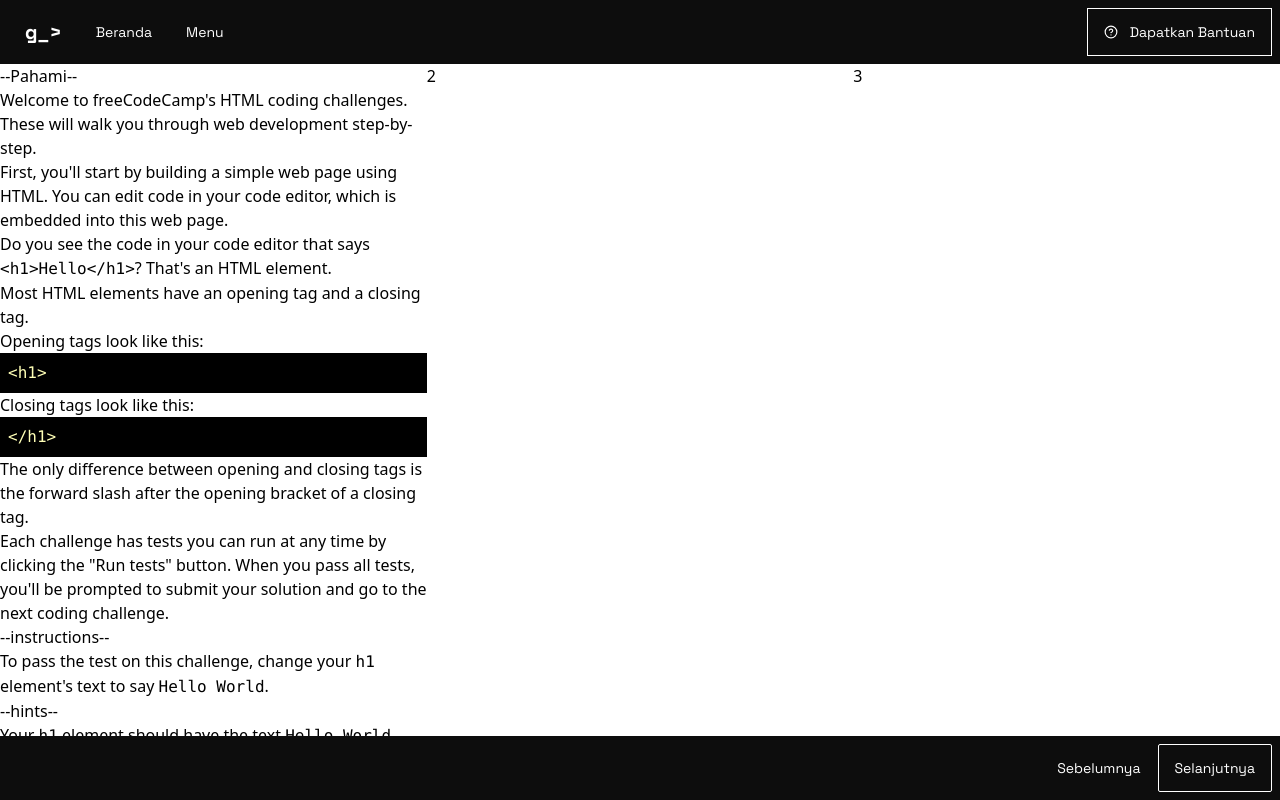
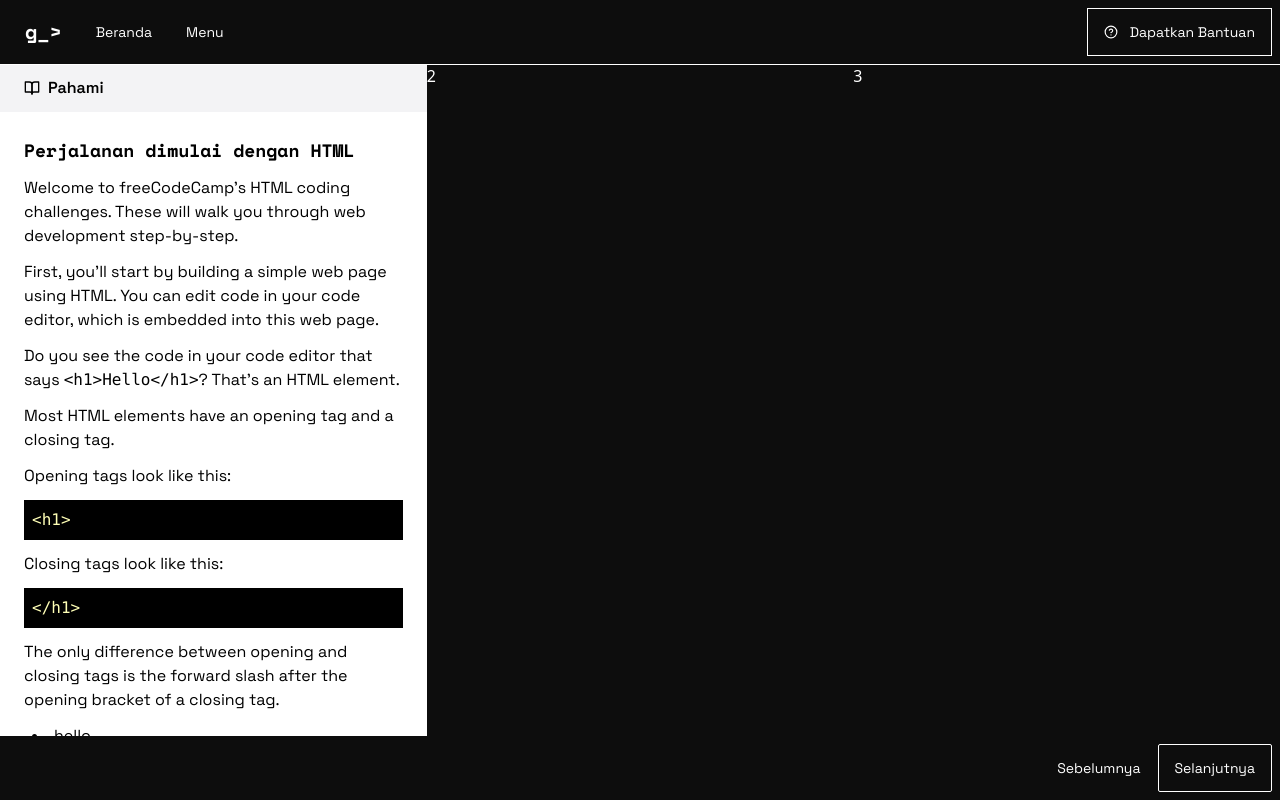
Before and after one commit to ngodingorg/ngodingorg-archive, a Next.js app: page / in a window 1280 px wide. Built offline with nearby package versions, Linux system fonts and the light colour scheme.

Commit message:
feat(md): customize md

```diff
--- a/components/navigations/CourseNavBar.tsx
+++ b/components/navigations/CourseNavBar.tsx
@@ -4,7 +4,7 @@ import { FiHelpCircle } from "react-icons/fi";
 
 export default function CourseNavBar() {
   return (
-    <div className="navbar bg-primary fixed top-0">
+    <div className="navbar bg-primary fixed top-0 border-b border-white">
       <div className="flex-1">
         <Link href="/">
           <a className="btn btn-ghost normal-case text-xl text-white font-ng-mono">
--- a/curriculum/hello.md
+++ b/curriculum/hello.md
@@ -1,13 +1,8 @@
 ---
-id: bd7123c8c441eddfaeb5bdef
 title: Say Hello to HTML Elements
-challengeType: 0
-videoUrl: 'https://scrimba.com/p/pVMPUv/cE8Gpt2'
-forumTopicId: 18276
-dashedName: say-hello-to-html-elements
 ---
 
-# --Pahami--
+# Perjalanan dimulai dengan HTML
 
 Welcome to freeCodeCamp's HTML coding challenges. These will walk you through web development step-by-step.
 
@@ -31,7 +26,21 @@ Closing tags look like this:
 
 The only difference between opening and closing tags is the forward slash after the opening bracket of a closing tag.
 
-Each challenge has tests you can run at any time by clicking the "Run tests" button. When you pass all tests, you'll be prompted to submit your solution and go to the next coding challenge.
+- hello
+- world
+- asdasd
+  - adsasd
+  - asdasd
+- asdasd
+
+1. Name
+2. asdfasd
+3. asdasd
+4. asdasd
+
+Each [challenge](https://google.com) has tests you can run at any time by clicking the "Run tests" button. When you pass all tests, you'll be prompted to submit your solution and go to the next coding challenge.
+
+
 
 # --instructions--
 
--- a/pages/index.tsx
+++ b/pages/index.tsx
@@ -6,6 +6,7 @@ import ReactMarkdown from "react-markdown";
 import matter from "gray-matter";
 import { default as SyntaxHighlighter } from "react-syntax-highlighter";
 import { irBlack } from "react-syntax-highlighter/dist/cjs/styles/hljs";
+import { FiBookOpen } from "react-icons/fi";
 
 const Home: NextPage = ({ content }: any) => {
   return (
@@ -33,19 +34,25 @@ function CourseContent({ content }: any) {
     // hidden behind navbar and/or bottom bar
     <div className="flex flex-1 flex-row w-full h-screen py-16">
       <div className="w-1/3 overflow-y-auto">
-        <CourseGuide content={content} />
+        <div className="bg-ng-cream flex flex-row items-center px-6 py-3">
+          <FiBookOpen />
+          <p className="font-ng-text text-base font-semibold ml-2">Pahami</p>
+        </div>
+        <div className="px-6 pb-6 font-ng-text text-base">
+          <MarkdownSection content={content} />
+        </div>
       </div>
-      <div className="w-1/3">
+      <div className="w-1/3 bg-primary text-white">
         <p>2</p>
       </div>
-      <div className="w-1/3">
+      <div className="w-1/3 bg-primary text-white">
         <p>3</p>
       </div>
     </div>
   );
 }
 
-function CourseGuide({ content }: any) {
+function MarkdownSection({ content }: any) {
   return (
     <ReactMarkdown
       components={{
@@ -53,6 +60,7 @@ function CourseGuide({ content }: any) {
           const match = /language-(\w+)/.exec(className || "");
           return !inline && match ? (
             <SyntaxHighlighter
+              className="mb-3"
               // @ts-ignore
               style={irBlack}
               language={match[1]}
@@ -65,6 +73,44 @@ function CourseGuide({ content }: any) {
             <code className={className} {...props}>
               {children}
             </code>
+          );
+        },
+        h1({ children }) {
+          return (
+            <h1 className="font-ng-mono text-lg font-bold mb-3 mt-6">
+              {children}
+            </h1>
+          );
+        },
+        h2({ children }) {
+          return (
+            <h1 className="font-ng-text text-md font-semibold mb-3 mt-6">
+              {children}
+            </h1>
+          );
+        },
+        p({ children }) {
+          return <p className="font-ng-text text-base mb-3">{children}</p>;
+        },
+        ul({ children }) {
+          return <ul className="list-disc list-inside mb-3">{children}</ul>;
+        },
+        li({ children }) {
+          return <li className="ml-2">{children}</li>;
+        },
+        ol({ children }) {
+          return <ul className="list-decimal list-inside mb-3">{children}</ul>;
+        },
+        a({ ...props }) {
+          return (
+            <a
+              href={props.href}
+              rel="noreferrer"
+              target="_blank"
+              className="font-semibold underline underline-offset-1 decoration-yellow-400 cursor-pointer"
+            >
+              {props.children}
+            </a>
           );
         },
       }}
--- a/tailwind.config.js
+++ b/tailwind.config.js
@@ -9,6 +9,9 @@ module.exports = {
         'ng-mono': ['Space Mono', 'monospace'],
         'ng-text': ['Space Grotesk', 'monospace'],
       },
+      colors: {
+        'ng-cream': '#F3F3F5'
+      }
     },
   },
   plugins: [require("daisyui")],
```
